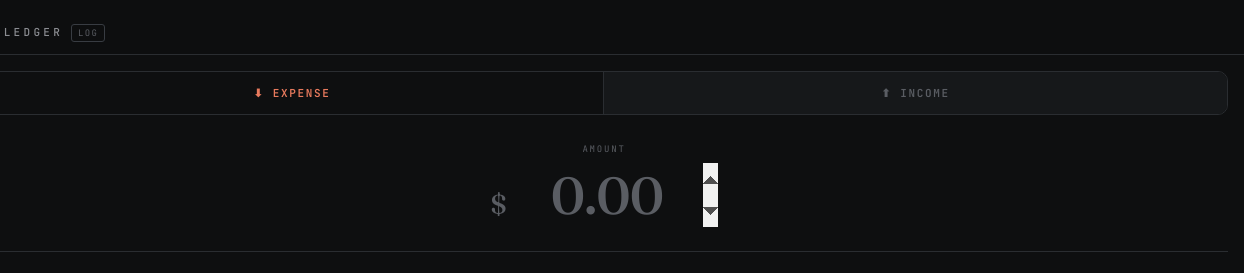
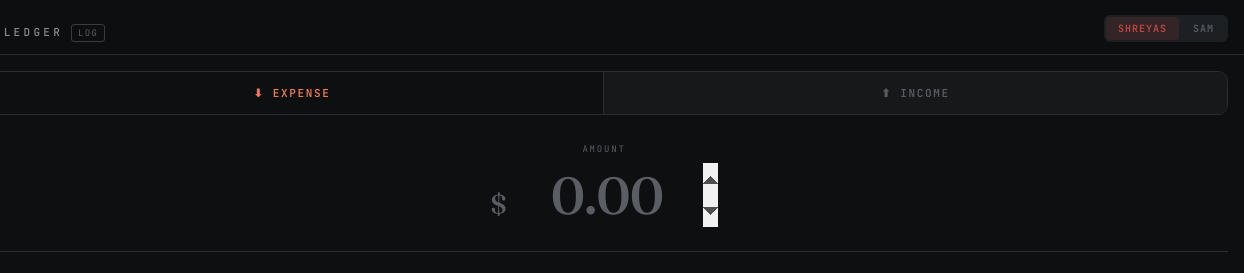
Before and after one commit to PyreTardigrade/ledger-form, a plain HTML site: page index.html in a window 1280 px wide. Shown: the top 273 px of the page, 36-1280 px from the left. Drawn offline with Linux system fonts and the light colour scheme.

Commit message:
Add files via upload

```diff
--- a/index.html
+++ b/index.html
@@ -72,6 +72,23 @@
     .header-status {
       font-family: var(--mono); font-size: 10px; color: var(--text-faint);
       letter-spacing: 0.1em; text-transform: uppercase;
+    }
+    .submitter-toggle {
+      display: flex; gap: 2px; padding: 2px;
+      background: var(--bg-3); border-radius: 6px;
+    }
+    .submitter-btn {
+      padding: 5px 12px; background: transparent; border: none;
+      font-family: var(--mono); font-size: 10px; font-weight: 600;
+      text-transform: uppercase; letter-spacing: 0.1em;
+      color: var(--text-faint); cursor: pointer; border-radius: 4px;
+      transition: all 0.15s;
+    }
+    .submitter-btn[data-person="shreyas"].active {
+      background: var(--shreyas-soft); color: var(--shreyas);
+    }
+    .submitter-btn[data-person="sam"].active {
+      background: var(--sam-soft); color: var(--sam);
     }
 
     /* ── FORM SHELL ─────────────────────────── */
@@ -306,7 +323,10 @@
     <span class="brand-text">Ledger</span>
     <span class="brand-sub">Log</span>
   </div>
-  <span class="header-status" id="headerStatus"></span>
+  <div class="submitter-toggle">
+    <button class="submitter-btn active" id="btnShreyas" data-person="shreyas" onclick="setSubmitter('shreyas')">Shreyas</button>
+    <button class="submitter-btn" id="btnSam" data-person="sam" onclick="setSubmitter('sam')">Sam</button>
+  </div>
 </header>
 
 <div class="form-wrap">
@@ -431,6 +451,7 @@
   let category  = localStorage.getItem('lf_cat') || 'groceries';
   let pot       = localStorage.getItem('lf_pot') || 'joint';
   let paidBy    = localStorage.getItem('lf_paidBy') || 'shreyas';
+  let submitter = localStorage.getItem('lf_submitter') || 'shreyas'; // who is filling this form
   let sessionHistory = [];
   let offlineQueue = JSON.parse(localStorage.getItem('lf_queue') || '[]');
 
@@ -445,6 +466,9 @@
     // Restore last used payment method
     const lastPay = localStorage.getItem('lf_payment');
     if (lastPay) document.getElementById('paymentInput').value = lastPay;
+
+    // Restore submitter (persists per device — Sam's phone stays "Sam")
+    setSubmitter(submitter);
 
     // Restore pot
     setPot(pot);
@@ -486,6 +510,16 @@
   }
 
   // ── INTERACTIONS ──────────────────────────────────────────────────────────
+  function setSubmitter(s) {
+    submitter = s;
+    localStorage.setItem('lf_submitter', s);
+    document.querySelectorAll('.submitter-btn').forEach(b => {
+      b.classList.toggle('active', b.dataset.person === s);
+    });
+    // Default the pot's "paid by" to the submitter
+    setPaidBy(s);
+  }
+
   function setType(t) {
     type = t;
     document.getElementById('btnExpense').className = 'type-btn' + (t === 'expense' ? ' active-expense' : '');
@@ -542,8 +576,8 @@
       amount,
       category,
       description:    desc,
-      pot:            type === 'income' ? 'shreyas' : pot,
-      paid_by:        pot === 'joint' ? paidBy : (type === 'income' ? 'shreyas' : pot),
+      pot:            type === 'income' ? submitter : pot,
+      paid_by:        pot === 'joint' ? paidBy : (type === 'income' ? submitter : pot),
       payment_method: payment,
       notes,
       split_shreyas:  pot === 'joint' ? 0.5 : null,
```
